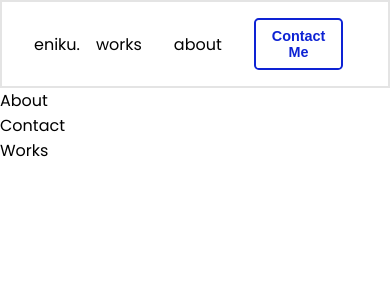
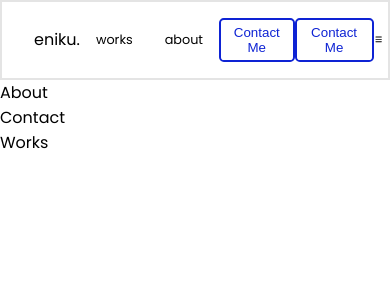
Before and after one commit to eniiku/enikudavid.me, a React (Vite) app: page / in a window 390 px wide. Shown: the top 300 px of the page. Built offline with nearby package versions, Linux system fonts and the light colour scheme.

Commit message:
feat: add logic for responsiveness in Navbar's mobile menu

```diff
--- a/src/components/Navbar/Navbar.scss
+++ b/src/components/Navbar/Navbar.scss
@@ -25,6 +25,7 @@
 }
 
 .app__navbar--links {
+  ul {
     list-style: none;
 
     li {
@@ -38,15 +39,15 @@
       }
     }
   }
+}
 
 .app__navbar--btn {
   background: transparent;
 
   color: var(--darkBlue-color);
-  font-size: 0.9rem;
-  font-weight: bold;
+  font-weight: 500;
 
   border: 2px solid var(--darkBlue-color);
   border-radius: 0.3rem;
-  padding: 0.5rem 1rem;
+  padding: 0.3rem 0.8rem;
 }
--- a/src/components/Navbar/Navbar.tsx
+++ b/src/components/Navbar/Navbar.tsx
@@ -1,19 +1,47 @@
+import { useState } from 'react';
+import { HiMenu, HiX } from 'react-icons/hi';
 import './Navbar.scss';
 
-const Navbar = () => (
+const Navbar = () => {
+  const [menu, setMenu] = useState(false);
+
+  function toggleMenu() {
+    setMenu((prevMenu) => !prevMenu);
+  }
+
+  return (
     <nav className="app__navbar flex--between">
       <p className="app__navbar--logo">eniku.</p>
-    <ul className="app__navbar--links flex--center p-text">
+      <div className="app__navbar--links flex--center p--text">
+        <ul className="flex--center">
           {['works', 'about'].map((item) => (
             <li key={item}>
               <a href={`#${item}`}>{item}</a>
             </li>
           ))}
-      <li>
+        </ul>
         <button className="app__navbar--btn">Contact Me</button>
+      </div>
+      <div className="app__navbar--links flex--center p--text">
+        <button className="app__navbar--btn">Contact Me</button>
+        <HiMenu onClick={toggleMenu} />
+        {menu && (
+          <div>
+            <HiX onClick={toggleMenu} />
+            <ul className="flex--center">
+              {['works', 'about'].map((item) => (
+                <li key={`link-${item}`}>
+                  <a href={`#${item}`} onClick={toggleMenu}>
+                    {item}
+                  </a>
                 </li>
+              ))}
             </ul>
+          </div>
+        )}
+      </div>
     </nav>
   );
+};
 
 export default Navbar;
```
Lines whose indentation alone changed are shown as unchanged.
